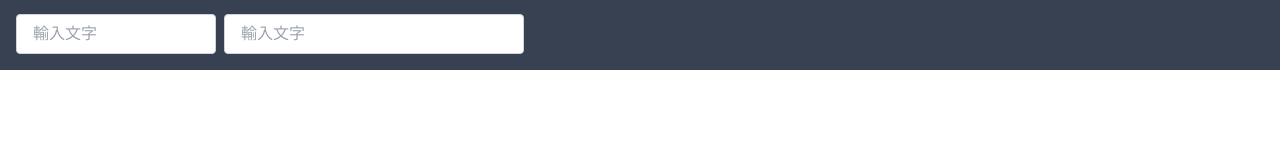
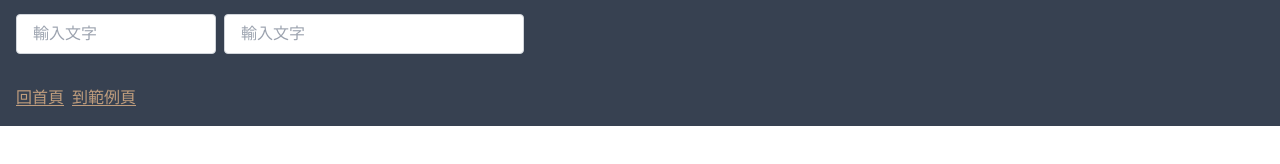
Before and after one commit to meishinro/Nuxt3LastMission, a Nuxt app: page /sample in a window 1280 px wide. Shown: the part 230-394 px from the top of the page. Built offline with nearby package versions, Linux system fonts and the light colour scheme; a web font is replaced by a local one.

Commit message:
自定義link作成

```diff
--- /dev/null
+++ b/components/CustomLink.vue
@@ -0,0 +1,19 @@
+<template>
+  <NuxtLink
+    :to="to"
+    class="cursor-pointer text-primary underline underline-offset-2"
+  >
+    <slot></slot>
+  </NuxtLink>
+</template>
+
+<script setup>
+import { defineProps } from "vue";
+
+const props = defineProps({
+  to: {
+    type: String,
+    required: true,
+  },
+});
+</script>
--- a/pages/sample.vue
+++ b/pages/sample.vue
@@ -22,6 +22,11 @@
         placeholder="輸入文字"
       />
     </div>
+    <!-- CustomLink -->
+    <div class="flex space-x-2 bg-gray-700 p-4">
+      <CustomLink to="/">回首頁</CustomLink>
+      <CustomLink to="/sample">到範例頁</CustomLink>
+    </div>
   </div>
 </template>
 
```
